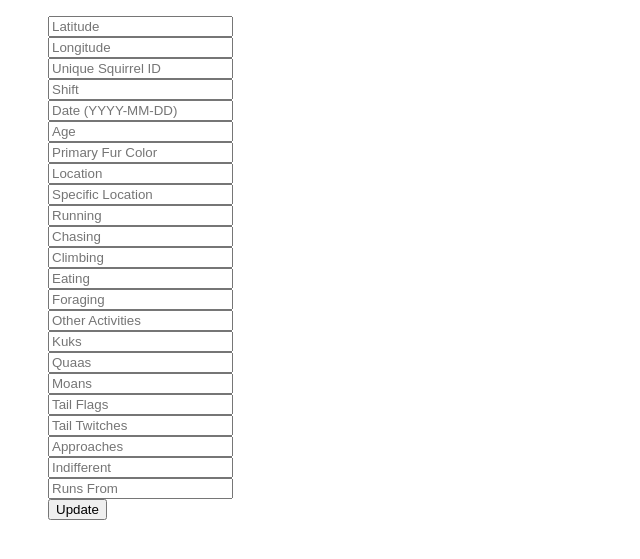
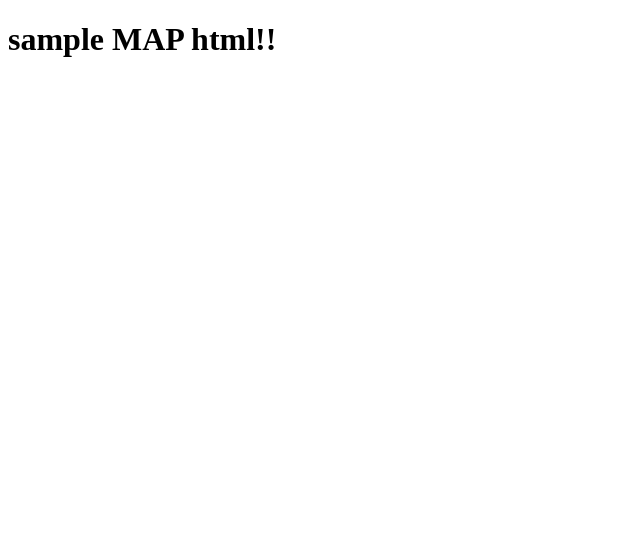
Before and after one commit to shr-frank/project56, a Django app: page /tracker/map/ in a window 1280 px wide. Shown: the top 559 px of the page, without its empty margins (0-640 px from the left). Run offline with Django 3.2, Linux system fonts and the light colour scheme.

Commit message:
Updated models and views

```diff
--- a/tracker/models.py
+++ b/tracker/models.py
@@ -19,7 +19,7 @@ class Squirrel(models.Model):
     quaas=models.BooleanField(null=True)
     moans=models.BooleanField(null=True)
     tail_flags=models.BooleanField(null=True)
-    tail_twiches=models.BooleanField(null=True)
+    tail_twitches=models.BooleanField(null=True)
     approaches=models.BooleanField(null=True)
     indifferent=models.BooleanField(null=True)
     runs_from=models.BooleanField(null=True)
--- /dev/null
+++ b/tracker/templates/tracker/map.html
@@ -0,0 +1,11 @@
+<!DOCTYPE html>
+<html lang="en">
+<head>
+    <meta charset="UTF-8">
+    <title>Title</title>
+</head>
+<body>
+
+	<h1> sample MAP html!!</h1>
+</body>
+</html>
--- a/tracker/templates/tracker/update.html
+++ b/tracker/templates/tracker/update.html
@@ -10,6 +10,10 @@
 
         <ul>
 		<div>
+		<form method="post" action="">
+			{% csrf_token %}
+			<button type="submit"> Delete </button>
+		</form>
 		<form method="post" action="">
 			{% csrf_token %}
 			<input type="text" placeholder="Latitude" name="latitude"><br>
--- a/tracker/urls.py
+++ b/tracker/urls.py
@@ -3,7 +3,8 @@ from django.urls import path
 from . import views
 
 urlpatterns = [
-    path('add/', views.add, name='add'),
+    path('sightings/add/', views.add, name='add'),
     path('sightings/', views.sightings,  name='sightings.html'),
+    path('map/',views.map,name='map'),
     path('<str:unique_squirrel_id>/',views.update,name='update')
 ]
--- a/tracker/views.py
+++ b/tracker/views.py
@@ -4,12 +4,21 @@ from .models import *
 from django.apps import apps
 from tracker.models import Squirrel
 
+def map(request):
+    return(render(request, 'tracker/map.html',locals()))
 def sightings(request):
     sq_all=Squirrel.objects.all()
     return render(request, 'tracker/sightings.html', locals())
 
 def update(request,unique_squirrel_id):
-    if request.method=='POST':
+    if request.method=='POST' and len(list(request.POST.values()))==1:
+        print('Successfully Deleted Squirrel')
+        sqs = Squirrel.objects.filter(unique_squirrel_id=unique_squirrel_id)
+        for sq in sqs:
+            sq.delete()
+
+    elif  request.method=='POST':
+        print('Successfully Updated Squirrel')
         x=list(request.POST.values())[1:]
         sqs = Squirrel.objects.filter(unique_squirrel_id=unique_squirrel_id)
         model = apps.get_model('tracker', 'Squirrel')
```
Also changed, not shown: db.sqlite3, tracker/migrations/0003_auto_20191130_0039.py (added).
